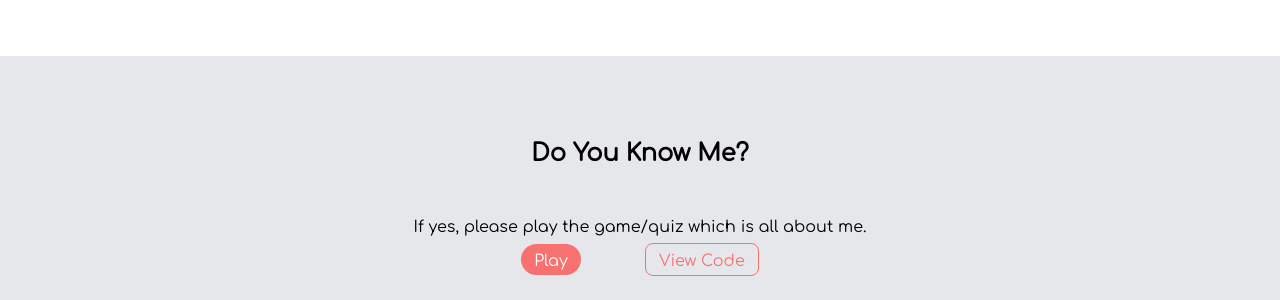
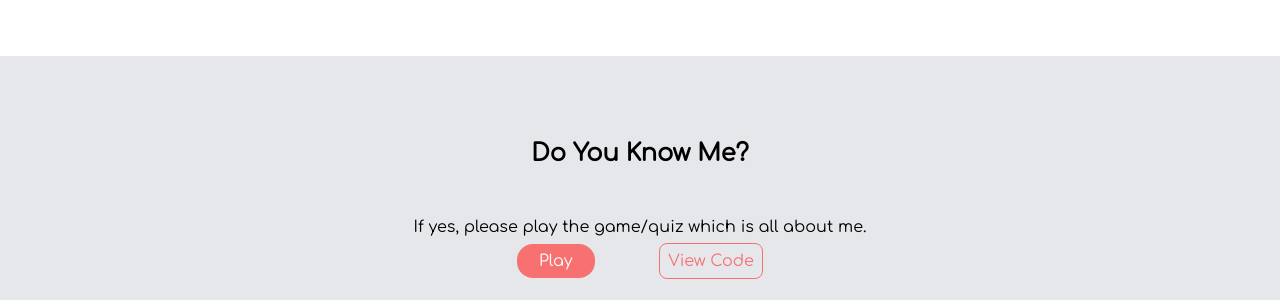
Before and after one commit to Udit-github/Component-library-, a plain HTML site: page project.html in a window 1280 px wide. Shown: the part 500-800 px from the top of the page. Drawn offline with Linux system fonts and the light colour scheme.

Commit message:
Button Size

```diff
--- a/style.css
+++ b/style.css
@@ -37,7 +37,7 @@ body {
 
 .secondary-link {
     text-decoration: none;
-    padding: 0.5rem 0.8rem 0.3rem 0.8rem;
+    padding: 0.5rem;
     border-radius: 0.5rem;
     color: var(--primary-color);
     border: 1px solid var(--primary-color)
@@ -45,7 +45,7 @@ body {
 
 .primary-link {
 
-    padding: 0.5rem 0.8rem 0.3rem 0.8rem;
+    padding: 0.5rem 22px;
     text-decoration: none;
     background-color: var(--primary-color);
     border-radius: 1rem;
```
